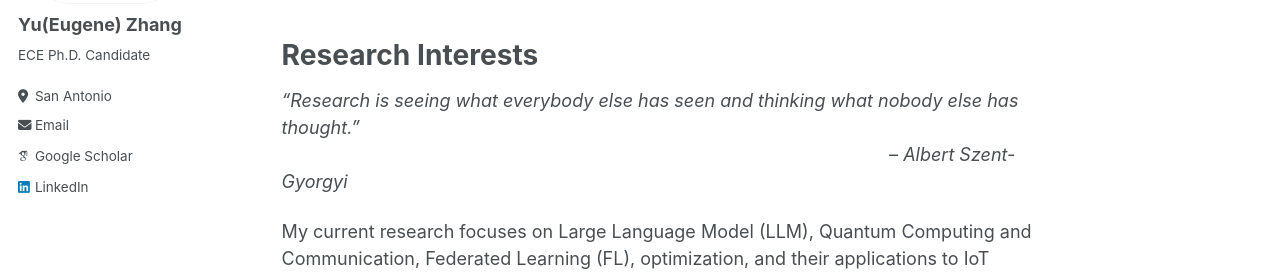
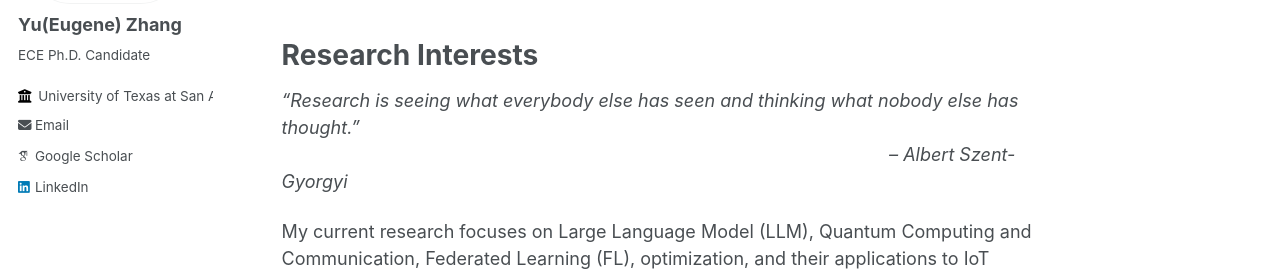
Before and after one commit to Yu-Zhang-Eugene/yu-zhang-eugene.github.io, a Jekyll site: the page built from _pages/about.md, in a window 1280 px wide. Shown: the part 318-593 px from the top of the page. Built offline with Jekyll 4.4.1, drawn with Linux system fonts in a browser that asks for light colours; some web fonts are replaced.

Commit message:
Update _config.yml

```diff
--- a/_config.yml
+++ b/_config.yml
@@ -30,8 +30,8 @@ author:
   name             : "Yu(Eugene) Zhang"
   pronouns         : # example: "she/her"
   bio              : "ECE Ph.D. Candidate"
-  location         : "San Antonio"
-  employer         : # "University of Texas at San Antonio"
+  location         : # "San Antonio"
+  employer         : "University of Texas at San Antonio"
   uri              : # URL
   email            : "zhangyu@yahoo.com"
 
```
